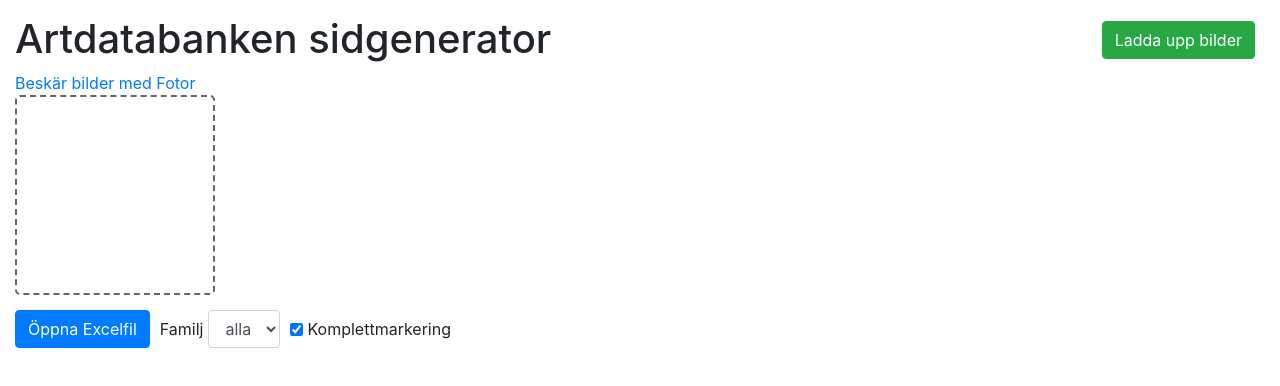
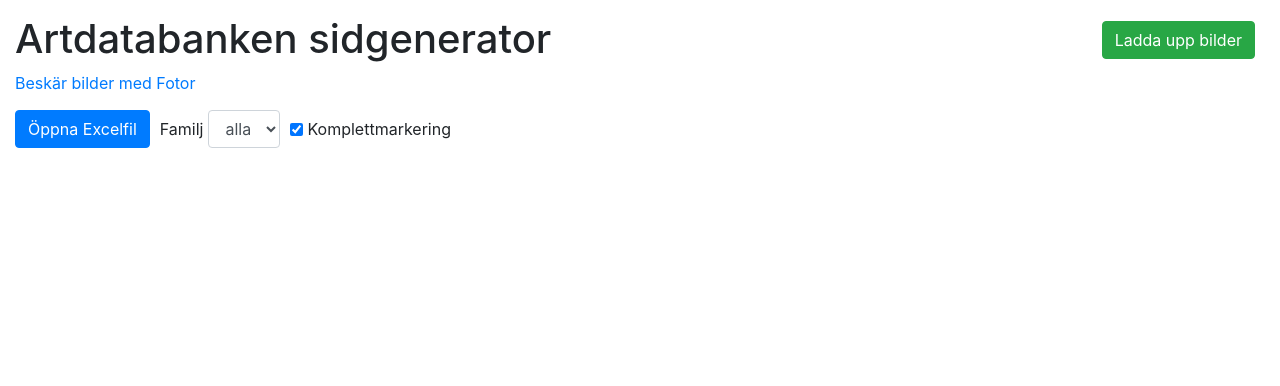
Before and after one commit to ropaolle/adb, a React (Create React App) app: page / in a window 1280 px wide. Shown: the top 386 px of the page. Built offline with nearby package versions, Linux system fonts and the light colour scheme.

Commit message:
DropZone removed

```diff
--- a/src/App.jsx
+++ b/src/App.jsx
@@ -1,6 +1,5 @@
 import React, { Component } from 'react';
 import { Form, FormGroup, Label, Input } from 'reactstrap';
-import Dropzone from 'react-dropzone';
 import parsXlsx from './utils/xlsx';
 import Pages from './pages/Pages';
 import './App.css';
@@ -13,14 +12,7 @@
       families: [],
       selected: 'all',
       completed: true,
-      images: [],
     };
-  }
-
-  onDrop = (acceptedFiles/* , rejectedFiles */) => {
-    // console.log(acceptedFiles);
-    // console.log(rejectedFiles);
-    this.setState({ images: acceptedFiles });
   }
 
   handleFileOpen = (e) => {
@@ -46,15 +38,13 @@
   };
 
   render() {
-    const { families, selected, completed, images } = this.state;
+    const { families, selected, completed } = this.state;
 
     const selectOptions = families.map(family =>
       <option key={family.id} value={family.id}>{family.family}</option>);
 
     const filteredFamilies = (selected === 'all') ? families
       : families.filter(family => family.id === selected);
-
-    const imgs = images.map(img => <img src={img.preview} alt="a" />);
 
     return (
       <div className="page-wrapper">
@@ -63,10 +53,6 @@
           <div className="help-link">
             <a href="lib/Howto.htm">Beskär bilder med Fotor</a>
           </div>
-
-          <Dropzone onDrop={this.onDrop} />
-
-          {imgs}
 
           <Form inline className="settings">
             <FormGroup>
```
